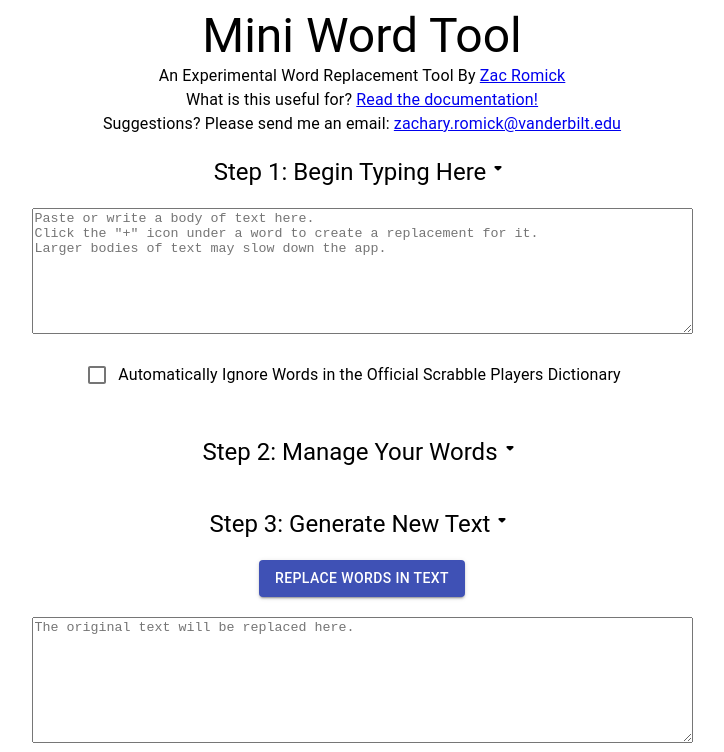
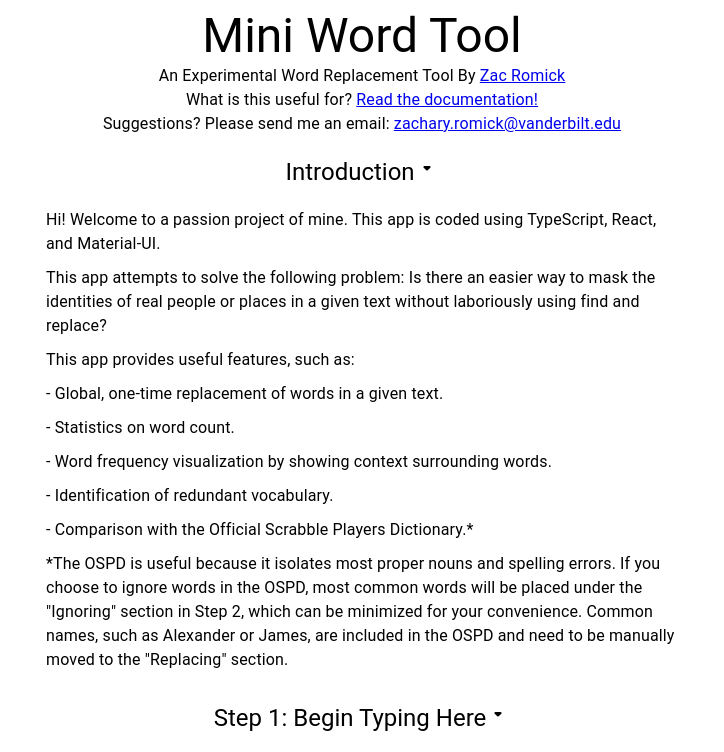
Before and after one commit to zromick/Mini-Word-Tool-2, a React (Create React App) app: page / in a window 1280 px wide. Shown: the top 752 px of the page, without its empty margins (278-1002 px from the left). Built offline with nearby package versions, Linux system fonts and the light colour scheme; the HTML template or start-up script is replaced by a standard one.

Commit message:
Added explanatory intro to the page and bolded Ignoring and Replacing titles

```diff
--- a/src/components/context.tsx
+++ b/src/components/context.tsx
@@ -38,7 +38,7 @@ const Context = (props: ContextProps) => {
       contextList.push(
         <Typography key={'key' + indexThatWordAppears} style={{ wordBreak: 'break-all' }}>
           {(replacementWord !== null && mappingIndex === 0)
-            ? <div>{`${allWordsRaw[indexThatWordAppears]} -> `}
+            ? <div>{`${wordCleaned} -> `}
               <Input
                 color="primary"
                 defaultValue={replacementWord}
--- /dev/null
+++ b/src/components/introductionBody.tsx
@@ -0,0 +1,96 @@
+import React from 'react';
+import {
+  Grid,
+  Typography,
+} from '@material-ui/core';
+import ArrowDropDown from '@material-ui/icons/ArrowDropDownRounded';
+import styles from '../styles.module.scss';
+
+export interface introductionBodyProps {
+  toggleHideSection: (id: string) => void,
+}
+
+const IntroductionBody = (props: introductionBodyProps) => {
+  const { toggleHideSection } = props;
+  return (
+    <Grid item container justify="center" xs={12}>
+      <Grid item container justify="center" xs={12}>
+        <div className={styles.basicMargin}>
+          <Grid container item xs={12}>
+            <Typography variant="h5" onClick={() => toggleHideSection('introductionBody')}>
+              Introduction
+            </Typography>
+            <ArrowDropDown onClick={() => toggleHideSection('introductionBody')} />
+          </Grid>
+        </div>
+      </Grid>
+      <Grid item container justify="center" xs={6} id='introductionBody'>
+        <Grid item xs={12}>
+          <div className={styles.introSpacing}>
+            <Typography variant="body1" >
+              Hi! Welcome to a passion project of mine. This app is coded using TypeScript, React, and Material-UI.
+            </Typography>
+          </div>
+        </Grid>
+        <Grid item xs={12}>
+          <div className={styles.introSpacing}>
+            <Typography variant="body1" >
+              This app attempts to solve the following problem: Is there an easier way to mask the identities of real people or places in a given text without laboriously using find and replace?
+            </Typography>
+          </div>
+        </Grid>
+        <Grid item xs={12}>
+          <div className={styles.introSpacing}>
+            <Typography variant="body1" >
+              This app provides useful features, such as:
+            </Typography>
+          </div>
+        </Grid>
+        <Grid item xs={12}>
+          <div className={styles.introSpacing}>
+            <Typography variant="body1" >
+              - Global, one-time replacement of words in a given text.
+            </Typography>
+          </div>
+        </Grid>
+        <Grid item xs={12}>
+          <div className={styles.introSpacing}>
+            <Typography variant="body1" >
+              - Statistics on word count.
+            </Typography>
+          </div>
+        </Grid>
+        <Grid item xs={12}>
+          <div className={styles.introSpacing}>
+            <Typography variant="body1" >
+              - Word frequency visualization by showing context surrounding words.
+            </Typography>
+          </div>
+        </Grid>
+        <Grid item xs={12}>
+          <div className={styles.introSpacing}>
+            <Typography variant="body1" >
+              - Identification of redundant vocabulary.
+            </Typography>
+          </div>
+        </Grid>
+        <Grid item xs={12}>
+          <div className={styles.introSpacing}>
+            <Typography variant="body1" >
+              - Comparison with the Official Scrabble Players Dictionary.*
+            </Typography>
+          </div>
+        </Grid>
+        <Grid item xs={12}>
+          <div className={styles.introSpacing}>
+            <Typography variant="body1" >
+              *The OSPD is useful because it isolates most proper nouns and spelling errors. If you choose to ignore words in the OSPD, most common words will be placed under the "Ignoring" section in Step 2, which can be minimized for your convenience. Common names, such as Alexander or James, are included in the OSPD and need to be manually moved to the "Replacing" section.
+            </Typography>
+          </div>
+        </Grid>
+      </Grid>
+    </Grid>
+  );
+}
+
+export default IntroductionBody;
--- a/src/components/properNounReplace.tsx
+++ b/src/components/properNounReplace.tsx
@@ -2,6 +2,7 @@ import React, { Dispatch, SetStateAction } from 'react';
 import { Grid } from '@material-ui/core';
 import { Word } from '../models';
 import TitleBody from './titleBody';
+import IntroductionBody from './introductionBody';
 import PasteTextBody from './pasteTextBody';
 import WordManagerBody from './wordManagerBody';
 import GenerateNewTextBody from './generateNewTextBody';
@@ -53,6 +54,9 @@ const ProperNounReplace = (props: ProperNounReplaceProps) => {
 	return (
 		<Grid container justify="center">
 			<TitleBody />
+			<IntroductionBody
+				toggleHideSection={toggleHideSection}
+			/>
 			<PasteTextBody
 				toggleHideSection={toggleHideSection}
 				sortWords={sortWords}
--- a/src/components/wordManagerBody.tsx
+++ b/src/components/wordManagerBody.tsx
@@ -50,11 +50,16 @@ const WordManagerBody = (props: WordManagerBodyProps) => {
             </Typography>
             <Grid container item xs={12}>
               <Typography
-                variant="body1"
-                id='excludedWordsTitle'
+                style={{ fontWeight: 600 }}
                 onClick={() => toggleHideSection('excludedWordsBody')}
               >
-                Ignoring: {excludedWords.length} unique word(s)
+                {`Ignoring...`}
+              </Typography>
+              <Typography
+                variant="body1"
+                onClick={() => toggleHideSection('excludedWordsBody')}
+              >
+                {`\t ${excludedWords.length} unique word(s)`}
               </Typography>
               <ArrowDropDown onClick={() => toggleHideSection('excludedWordsBody')} />
             </Grid>
@@ -70,11 +75,16 @@ const WordManagerBody = (props: WordManagerBodyProps) => {
             </div>
             <Grid container item xs={12}>
               <Typography
-                variant="body1"
-                id='includedWordsTitle'
+                style={{ fontWeight: 600 }}
                 onClick={() => toggleHideSection('includedWordsBody')}
               >
-                Replacing: {includedWords.length} unique word(s)
+                {`Replacing...`}
+              </Typography>
+              <Typography
+                variant="body1"
+                onClick={() => toggleHideSection('includedWordsBody')}
+              >
+                {includedWords.length} unique word(s)
               </Typography>
               <ArrowDropDown onClick={() => toggleHideSection('includedWordsBody')} />
             </Grid>
--- a/src/styles.module.scss
+++ b/src/styles.module.scss
@@ -13,3 +13,7 @@
 .wordManager {
   width: 70vw;
 }
+
+.introSpacing {
+  margin-bottom: 10px;
+}
```
